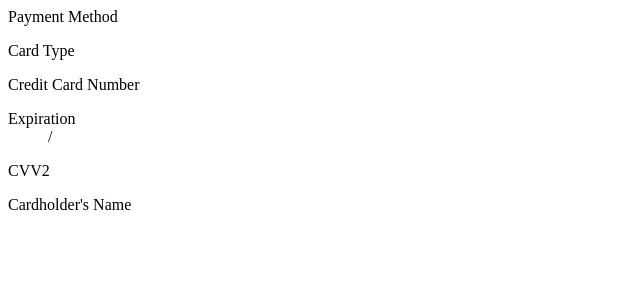
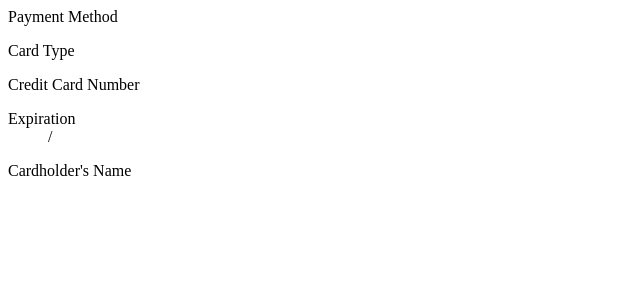
Before and after one commit to opportuno-tech/pretix-qpaypro, a Django app: template pretix_qpaypro/templates/pretix_qpaypro/checkout_payment_confirm.html in a window 1280 px wide. Shown: the top 300 px of the page, without its empty margins (0-640 px from the left). Run offline with Django 3.2, Linux system fonts and the light colour scheme; the template is opened without the code that fills it, so the values that code supplies are empty.

Commit message:
Not show CVV2

```diff
--- a/pretix_qpaypro/payment.py
+++ b/pretix_qpaypro/payment.py
@@ -195,7 +195,6 @@ class QPayProMethod(QPayProSettingsHolder):
             'cc_number': mask_cc_number(request.session[key_prefix + 'cc_number']),
             'cc_exp_month': request.session[key_prefix + 'cc_exp_month'],
             'cc_exp_year': request.session[key_prefix + 'cc_exp_year'],
-            'cc_cvv2': request.session[key_prefix + 'cc_cvv2'],
             'cc_name': request.session[key_prefix + 'cc_name'],
         }
         return template.render(ctx)
--- a/pretix_qpaypro/templates/pretix_qpaypro/checkout_payment_confirm.html
+++ b/pretix_qpaypro/templates/pretix_qpaypro/checkout_payment_confirm.html
@@ -18,10 +18,6 @@
         <dd>{{ cc_exp_month }} / {{ cc_exp_year }}</dd>
     </dl>
     <dl class="dl-horizontal">
-        <dt>{% trans "CVV2" %}</dt>
-        <dd>{{ cc_cvv2 }}</dd>
-    </dl>
-    <dl class="dl-horizontal">
         <dt>{% trans "Cardholder\'s Name" %}</dt>
         <dd>{{ cc_name }}</dd>
     </dl>
```
